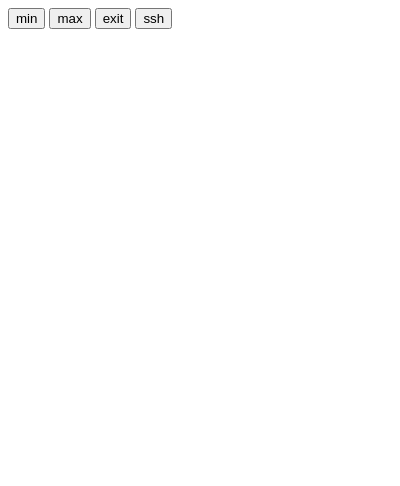
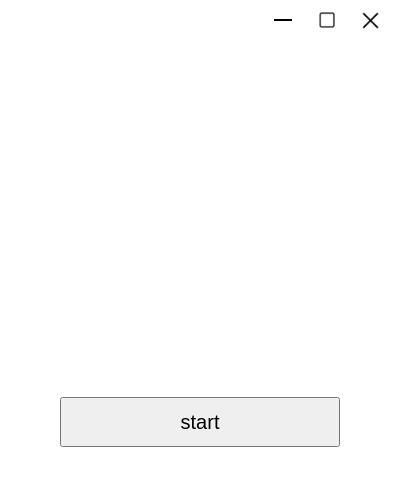
Before and after one commit to jexroid/Grouplancing, an Electron app: page app/index.html in a window 400 px wide. Drawn offline with Linux system fonts and the light colour scheme.

```diff
--- a/app/index.html
+++ b/app/index.html
@@ -8,17 +8,31 @@
   <link rel="stylesheet" href="style.css" />
   <script src="script.js"></script>
   <title>GroupLancing</title>
+  <style>
+    .body {
+      height: 100%;
+      display: flex;
+      justify-content: center;
+      align-items: center;
+    }
+
+    .body button {
+      width: 70%;
+      height: 50px;
+      font-size: 20px;
+    }
+  </style>
 </head>
-
-
 
 <body>
   <div id="window">
     <div id="panel">
-      <button class="panel-btn" id="minimize-btn">min</button>
-      <button class="panel-btn" id="maximize-btn">max</button>
-      <button class="panel-btn" id="exit-btn">exit</button>
-      <button id="run">ssh</button>
+      <button class="panel-btn" id="minimize-btn"></button>
+      <button class="panel-btn" id="maximize-btn"></button>
+      <button class="panel-btn" id="exit-btn"></button>
+    </div>
+    <div class="body">
+      <button id="run">start</button>
     </div>
   </div>
 </body>
--- a/app/style.css
+++ b/app/style.css
@@ -0,0 +1,86 @@
+body {
+    margin: 0;
+    padding: 0;
+    overflow: hidden;
+    box-sizing: border-box;
+    height: 100vh;
+}
+
+#window {
+    position: absolute;
+    top: 50%;
+    left: 50%;
+    transform: translate(-50%, -50%);
+    width: 100%;
+    height: 100%;
+    background-color: white;
+    border-radius: 30px;
+    overflow: auto;
+}
+
+#panel {
+    display: flex;
+    align-items: center;
+    justify-content: flex-end;
+    position: absolute;
+    top: 0;
+    left: 0;
+    width: 100%;
+    height: 40px;
+    cursor: move;
+    user-select: none;
+    z-index: 1;
+    -webkit-user-select: none;
+    -webkit-app-region: drag;
+    -webkit-app-cursor: move !important;
+    background-color: white;
+}
+
+.panel-btn {
+    width: 45px;
+    height: 40px;
+    background-color: white;
+    color: black;
+    border: none;
+    outline: none;
+}
+
+#minimize-btn {
+    background-image: url('../assets/minimize.png');
+    background-size: 62%;
+    background-repeat: no-repeat;
+    background-position: center;
+    -webkit-app-region: no-drag;
+    transition: background-color 0.4s ease;
+}
+
+#minimize-btn:hover {
+    background-color: rgb(177, 177, 177);
+}
+
+#maximize-btn {
+    background-image: url('../assets/maximize.png');
+    background-size: 45%;
+    background-repeat: no-repeat;
+    background-position: center;
+    -webkit-app-region: no-drag;
+    transition: background-color 0.4s ease;
+}
+
+#maximize-btn:hover {
+    background-color: rgb(177, 177, 177);
+}
+
+#exit-btn {
+    width: 50px;
+    background-image: url('../assets/close.png');
+    background-size: 42%;
+    background-repeat: no-repeat;
+    background-position: 35%;
+    -webkit-app-region: no-drag;
+    transition: background-color 0.4s ease;
+}
+
+#exit-btn:hover {
+    background-color: red;
+}
--- a/index.js
+++ b/index.js
@@ -10,12 +10,16 @@
   const win = new BrowserWindow({
     width: 400,
     height: 800,
+    transparent: true,
+    frame: false,
     webPreferences: {
       preload: path.join(__dirname, 'preload.js'),
       contextIsolation: true,
+      nodeIntegration: true,
+      useContentSize: true,
     },
   });
-  win.webContents.openDevTools()
+  // win.webContents.openDevTools()
   win.loadFile('app/index.html')
 }
 
```
Also changed, not shown: assets/close.png (added), assets/maximize.png (added), assets/minimize.png (added).
